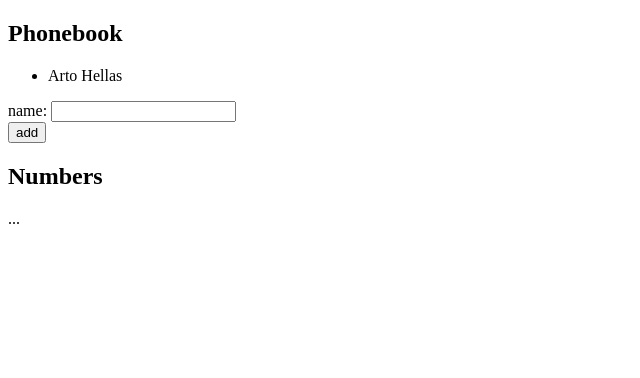
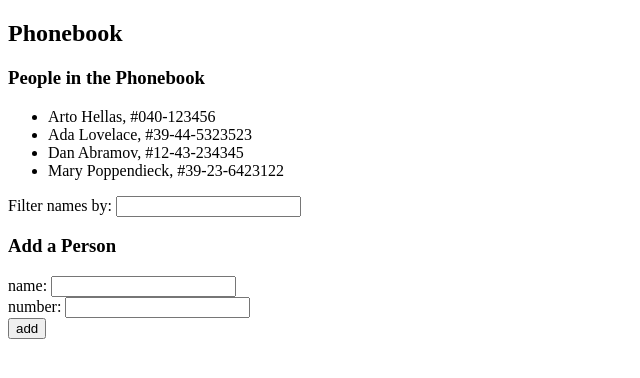
Before and after one commit to freyja-lynx-dev/fullstackopen, a React (Vite) app in the folder part2/: page / in a window 1280 px wide. Shown: the top 378 px of the page, without its empty margins (0-640 px from the left). Built offline with nearby package versions, Linux system fonts and the light colour scheme.

Commit message:
part 2 exercises 7 thru 10

```diff
--- a/part2/src/App.jsx
+++ b/part2/src/App.jsx
@@ -99,50 +99,89 @@ const NotesApp = (props) => {
   )
 }
 
-const Person = ({name}) => (<>{name}</>)
+const Person = ({name,number}) => (<>{name}, #{number}</>)
 
-const Persons = ({persons}) => (
+const Persons = ({persons}) => {
+  const [filter, setFilter] = useState('')
+
+  const handleFilter = (event) => setFilter(event.target.value)
+
+  const filtered = persons.filter(p => p.name.toLowerCase().includes(filter.toLowerCase()))
+
+  return (
+  <>
+  <h3>People in the Phonebook</h3>
   <ul>
-    {persons.map((x) =>
+  {filtered.map((x) =>
       <li key={x.name}>
-        <Person name={x.name} />
+        <Person name={x.name} number={x.number} />
       </li>
     )}
   </ul>
-)
+  Filter names by: <input value={filter} onChange={handleFilter} />
+  </>
+  )
+}
+
+const PersonEntryForm = ({callback}) => {
+  const [newName, setNewName] = useState('')
+  const [newNumber, setNewNumber] = useState('')
+
+
+  const handleNameChange = (event) => setNewName(event.target.value)
+
+  const handleNumberChange = (event) => setNewNumber(event.target.value)
+
+  const handleSubmit = (event) => {
+    event.preventDefault()
+    callback({newName, newNumber})
+    setNewName('')
+    setNewNumber('')
+  }
+
+  return (
+    <form onSubmit={handleSubmit}>
+      <div>
+        name: <input value={newName} onChange={handleNameChange} />
+        <br></br>
+        number: <input value={newNumber} onChange={handleNumberChange} />
+      </div>
+      <div>
+        <button type="submit">add</button>
+      </div>
+    </form>
+  )
+}
 
 const App = () => {
   const [persons, setPersons] = useState([
-    { name: 'Arto Hellas' }
+    { name: 'Arto Hellas', number: '040-123456'},
+    { name: 'Ada Lovelace', number: '39-44-5323523'},
+    { name: 'Dan Abramov', number: '12-43-234345'},
+    { name: 'Mary Poppendieck', number: '39-23-6423122'}
   ])
-  const [newName, setNewName] = useState('')
 
-  const addEntry = (event) => {
-    event.preventDefault()
+  const addEntry = ({newName, newNumber}) => {
     const entryObject = {
       name: newName,
+      number: newNumber,
     }
-    setPersons(persons.concat([entryObject]))
-  }
 
-  const handleNameChange = (event) => {
-    setNewName(event.target.value)
+    const isNotDuplicate = (person) => person.name !== newName
+
+    if (persons.every(isNotDuplicate)) {
+      setPersons(persons.concat([entryObject]))
+    } else {
+      window.alert(`${newName} is already in the phonebook!`)
+    }
   }
 
   return (
     <div>
       <h2>Phonebook</h2>
       <Persons persons={persons} />
-      <form onSubmit={addEntry}>
-        <div>
-          name: <input value={newName} onChange={handleNameChange} />
-        </div>
-        <div>
-          <button type="submit">add</button>
-        </div>
-      </form>
-      <h2>Numbers</h2>
-      ...
+      <h3>Add a Person</h3>
+      <PersonEntryForm callback={addEntry} />
     </div>
   )
 }
```
